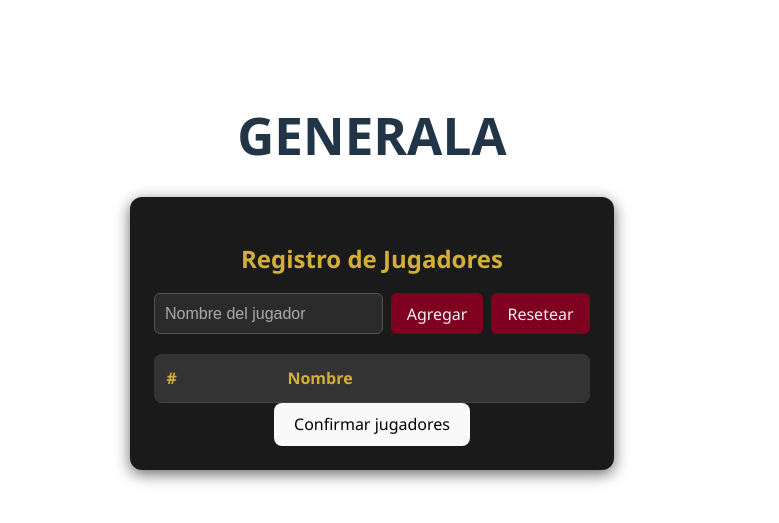
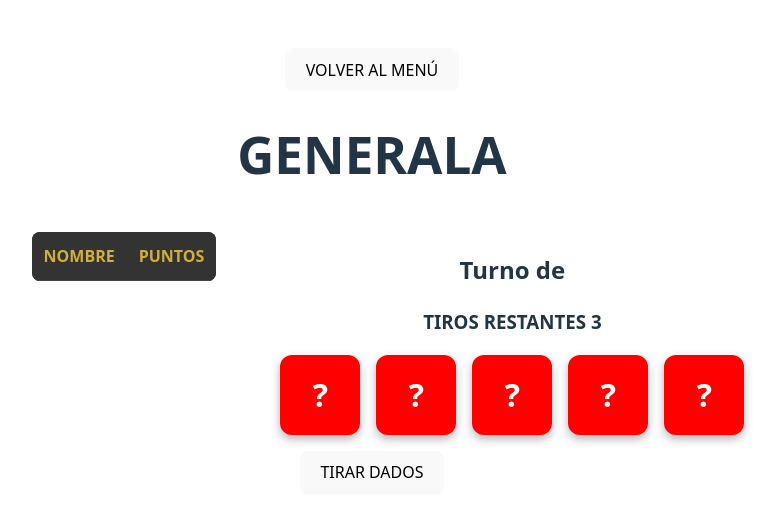
Before and after one commit to Santi-Rubiol/casino-recreativo, a React (Vite) app: page /generala in a window 1280 px wide. Shown: the part 129-652 px from the top of the page, without its empty margins (268-1047 px from the left). Built offline with nearby package versions, Linux system fonts and the light colour scheme.

Commit message:
Separo componentes

```diff
--- /dev/null
+++ b/src/components/Leaderboard/Leaderboard.tsx
@@ -0,0 +1,24 @@
+import type { Jugador } from '../../types/Types'
+
+const Leaderboard = ({ jugadores }: { jugadores: Jugador[] }) => {
+  return (
+    <table>
+      <thead>
+        <tr>
+          <th>NOMBRE</th>
+          <th>PUNTOS</th>
+        </tr>
+      </thead>
+      <tbody>
+        {jugadores.map((jugador) => (
+          <tr key={jugador.id}>
+            <td>{jugador.nombre}</td>
+            <td>{jugador.puntaje ?? 0}</td>
+          </tr>
+        ))}
+      </tbody>
+    </table>
+  )
+}
+
+export default Leaderboard
--- a/src/pages/generala/Generala.tsx
+++ b/src/pages/generala/Generala.tsx
@@ -1,10 +1,13 @@
 import { useState, useEffect } from 'react'
 import { verJugadaActual } from './jugadasPosibles'
+import { useNavigate } from 'react-router-dom'
+import { leerJugadoresStorage } from '../../data/registroJugadores'
 import Dado from '../../components/Dado/Dado'
-import PlayersRegister from '../../components/PlayersRegister/PlayersRegister'
+import Leaderboard from '../../components/Leaderboard/Leaderboard'
 import type { Jugador } from '../../types/Types'
 
 const Generala = () => {
+  const navigate = useNavigate()
   const [dados, setDados] = useState<{ value: number | null; fijo: boolean }[]>(
     [
       { value: null, fijo: false },
@@ -16,9 +19,8 @@ const Generala = () => {
   )
   const [tiradas, setTiradas] = useState(3)
   const [jugadaActual, setJugadaActual] = useState('')
-  const [jugadores, setJugadores] = useState<Jugador[]>([])
-  const [registroConfirmado, setRegistroConfirmado] = useState(false)
   const [turnoActual, setTurnoActual] = useState<Jugador | null>(null)
+  const jugadores: Jugador[] = leerJugadoresStorage()
 
   const finDeTurno = () => {
     if (!jugadores.length) return
@@ -61,19 +63,22 @@ const Generala = () => {
 
   return (
     <div>
+      <button onClick={() => navigate('/')}>VOLVER AL MENÚ</button>
       <h1>GENERALA</h1>
-      {jugadores.map((jugador) => (
-        <p key={jugador.id}>{jugador.nombre}</p>
-      ))}
-      {!registroConfirmado ? (
-        <PlayersRegister
-          onConfirm={(lista) => {
-            setJugadores(lista)
-            setRegistroConfirmado(true)
-          }}
-        />
-      ) : (
-        <>
+      <div
+        style={{
+          display: 'flex',
+          justifyContent: 'space-between',
+          alignItems: 'flex-start',
+          gap: '2rem',
+          width: '100%',
+          padding: '1rem',
+        }}
+      >
+        <div>
+          <Leaderboard jugadores={jugadores} />
+        </div>
+        <div>
           <h2>Turno de {turnoActual?.nombre}</h2>
           <h3>{jugadaActual}</h3>
           <h3>TIROS RESTANTES {tiradas}</h3>
@@ -91,12 +96,12 @@ const Generala = () => {
               />
             ))}
           </div>
-          {tiradas > 0 ? (
-            <button onClick={tirarDados}>TIRAR DADOS</button>
-          ) : (
-            <button onClick={finDeTurno}>SIGUIENTE TURNO</button>
-          )}
-        </>
+        </div>
+      </div>
+      {tiradas > 0 ? (
+        <button onClick={tirarDados}>TIRAR DADOS</button>
+      ) : (
+        <button onClick={finDeTurno}>SIGUIENTE TURNO</button>
       )}
     </div>
   )
--- a/src/pages/menuPrincipal/MenuPrincipal.tsx
+++ b/src/pages/menuPrincipal/MenuPrincipal.tsx
@@ -1,14 +1,33 @@
+import { useEffect, useState } from 'react'
+import { useNavigate } from 'react-router-dom'
 import Button from '../../components/Button/Button'
-import { useNavigate } from 'react-router-dom'
+import PlayersRegister from '../../components/PlayersRegister/PlayersRegister'
+import type { Jugador } from '../../types/Types'
 
 const MenuPrincipal = () => {
   const navigate = useNavigate()
+  const [jugadores, setJugadores] = useState<Jugador[]>([])
+  //const [registroConfirmado, setRegistroConfirmado] = useState(false)
+
+  useEffect(() => {}, [jugadores])
 
   return (
     <div>
+      <PlayersRegister
+        onConfirm={(lista) => {
+          setJugadores(lista)
+          // setRegistroConfirmado(true)
+        }}
+      />
       <Button
         text="GENERALA"
-        onClick={() => navigate('/generala')}
+        onClick={() => {
+          if (jugadores.length > 0) {
+            navigate('/generala')
+          } else {
+            alert('NO LISTASTE JUGADORES')
+          }
+        }}
       />
 
       <Button
--- a/src/types/Types.ts
+++ b/src/types/Types.ts
@@ -2,4 +2,5 @@ export type Jugador = {
   id: string
   nombre: string
   posicion: number
+  puntaje: number
 }
```
